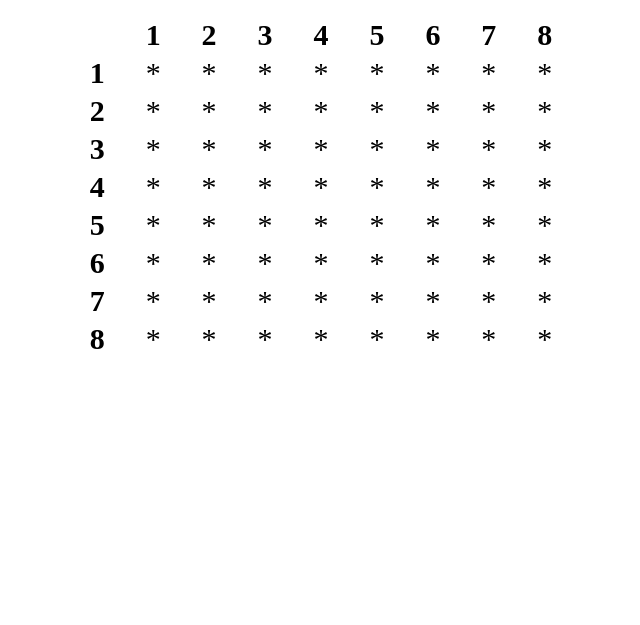
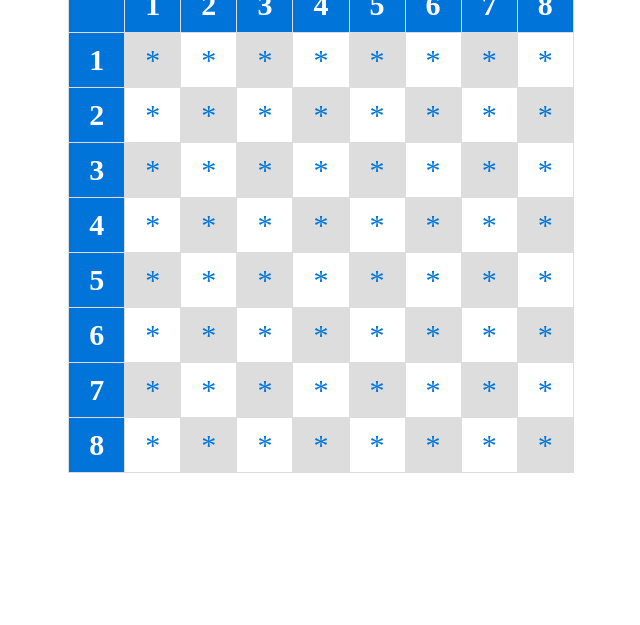
Before and after one commit to andrewmalley725/battleship-js, a React app: page / in a window 1280 px wide. Shown: the part 175-800 px from the top of the page, without its empty margins (319-959 px from the left). Built offline with nearby package versions, Linux system fonts and the light colour scheme.

Commit message:
added css styling

```diff
--- a/public/index.html
+++ b/public/index.html
@@ -24,7 +24,7 @@
       work correctly both with client-side routing and a non-root public URL.
       Learn how to configure a non-root public URL by running `npm run build`.
     -->
-    <title>React App</title>
+    <title>Battleship</title>
   </head>
   <body>
     <noscript>You need to enable JavaScript to run this app.</noscript>
--- a/src/css/main.css
+++ b/src/css/main.css
@@ -1,6 +1,6 @@
 div{
     font-size: 30px;
-    margin-top: 10%;
+    margin-top: 7%;
     text-align: center;
 }
 
@@ -12,3 +12,57 @@ a{
 a:hover{
     color: blue;
 }
+
+table {
+    border-collapse: collapse;
+  }
+
+  td, th {
+    border: 1px solid #ddd;
+    padding: 10px;
+  }
+
+  th {
+    background-color: #0074d9;
+    color: white;
+  }
+
+  tr:nth-child(even) td:nth-child(odd),
+  tr:nth-child(odd) td:nth-child(even) {
+    background-color: #ddd;
+  }
+
+  a {
+    display: block;
+    width: 100%;
+    height: 100%;
+    text-decoration: none;
+    color: #0074d9;
+  }
+
+  a:hover {
+    background-color: #0074d9;
+    color: white;
+  }
+
+  table:first-child {
+    margin-right: 20px;
+  }
+
+  table:last-child {
+    margin-top: 20px;
+  }
+
+  button {
+    background-color: #0074d9;
+    color: white;
+    padding: 10px 20px;
+    border: none;
+    border-radius: 5px;
+    margin-top: 20px;
+    cursor: pointer;
+  }
+
+  button:hover {
+    background-color: #005ea8;
+  }
```
